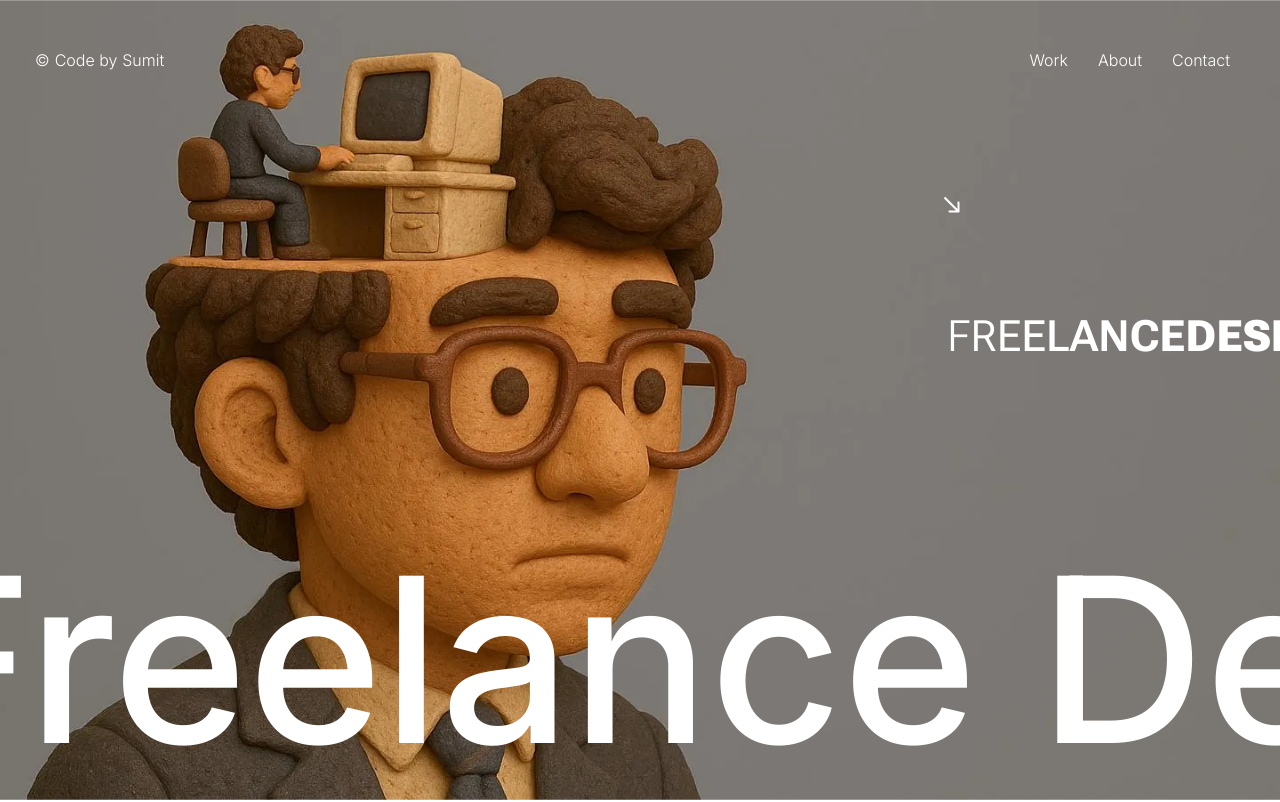
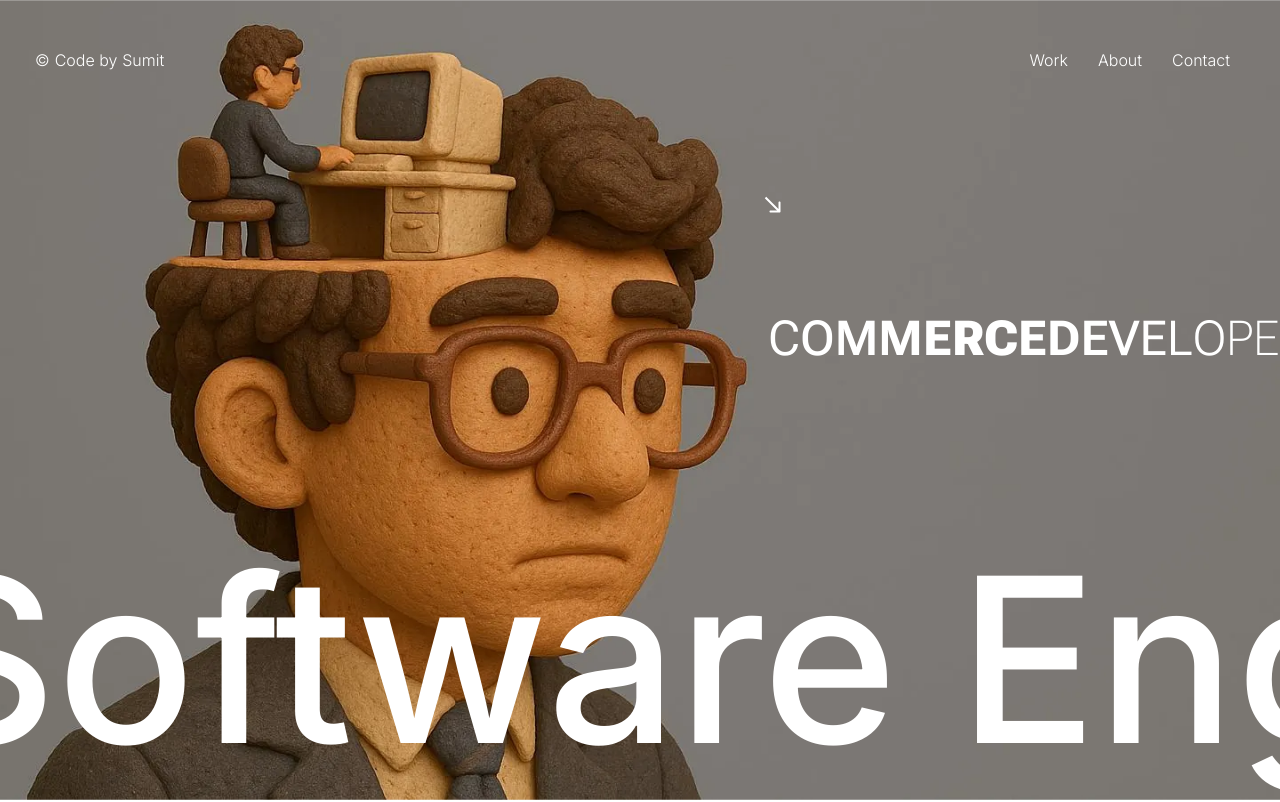
Before and after one commit to 05cyrus/My-Portfolio, a Next.js app: page / in a window 1280 px wide. Shown: the top 802 px of the page. Built offline with nearby package versions, Linux system fonts and the light colour scheme.

Commit message:
some padding fixes and text changes

```diff
--- a/src/components/Contact/style.module.scss
+++ b/src/components/Contact/style.module.scss
@@ -99,7 +99,7 @@
         .info{
             display: flex;
             justify-content: space-between;
-            margin-top: 200px;
+            margin-top: 100px;
             padding: 20px;
             div{
                 display: flex;
--- a/src/components/Landing/index.jsx
+++ b/src/components/Landing/index.jsx
@@ -110,8 +110,8 @@ export default function Landing() {
       />
       <div className={styles.sliderContainer}>
         <div ref={slider} className={styles.slider}>
-          <p ref={firstText}>Freelance Developer -</p>
-          <p ref={secondText}>Freelance Developer -</p>
+          <p ref={firstText}>Software Engineer -</p>
+          <p ref={secondText}>Software Engineer -</p>
         </div>
       </div>
 
@@ -121,7 +121,7 @@ export default function Landing() {
         </svg>
         <div style={styles.TextPressure}>
   <TextPressure
-    text="Freelance Designer & Developer"
+    text="Commerce Developer"
     fontFamily={pressureFont.style.fontFamily}
     flex={true}
     alpha={false}
--- a/src/components/Landing/style.module.css
+++ b/src/components/Landing/style.module.css
@@ -37,7 +37,7 @@
 .description {
   position: absolute;
   top: 25%;
-  left: 74%;
+  left: 60%;
   color: white;
   font-size: 24px;
   font-weight: 300;
```
